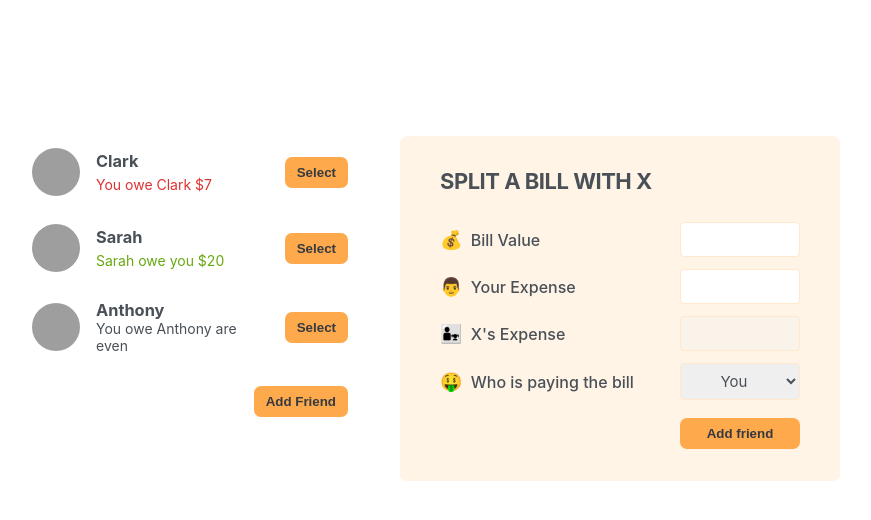
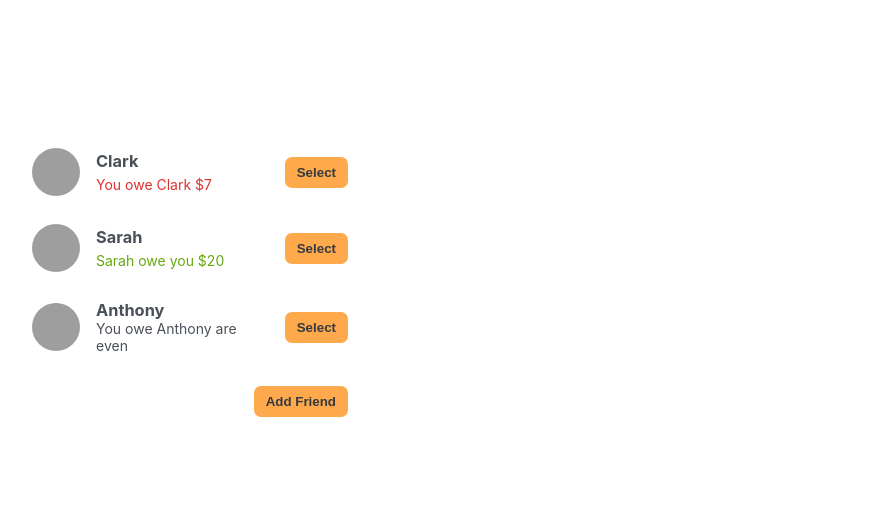
Before and after one commit to tushardongre1990/jonas-react, a React (Create React App) app: page / in a window 1280 px wide. Shown: the top 520 px of the page, without its empty margins (210-1081 px from the left). Built offline with nearby package versions, Linux system fonts and the light colour scheme; grey boxes are pictures that could not be loaded.

Commit message:
100. Selecting a Friend

```diff
--- a/src/App.js
+++ b/src/App.js
@@ -32,6 +32,7 @@
 function App() {
   const [friends, setFriends] = useState(initialFriends);
   const [showAddFriend, setShowAddFriend] = useState(false);
+  const [selectedFriend, setSelectedFriend] = useState(null);
 
   function handleShowAddFriend() {
     setShowAddFriend((show) => !show);
@@ -44,33 +45,53 @@
     setShowAddFriend(false);
   }
 
+  function handleSelection(friend) {
+    // setSelectedFriend(friend);
+    setSelectedFriend((curr) => (curr?.id === friend.id ? null : friend));
+
+    setShowAddFriend(false);
+  }
+
   return (
     <div className="app">
       <div className="sidebar">
-        <FriendList friends={friends} />
+        <FriendList
+          friends={friends}
+          onSelection={handleSelection}
+          selectedFriend={selectedFriend}
+        />
+
         {showAddFriend && <FormAddFriend onAddFriend={handleAddFriend} />}
+
         <Button onClick={handleShowAddFriend}>
           {showAddFriend ? "close" : "Add Friend"}
         </Button>
       </div>
-      <FormSplitBill />
+
+      {selectedFriend && <FormSplitBill selectedFriend={selectedFriend} />}
     </div>
   );
 }
 
-function FriendList({ friends }) {
+function FriendList({ friends, onSelection, selectedFriend }) {
   return (
     <ul>
       {friends.map((friend) => (
-        <Friend friend={friend} key={friend.id} />
+        <Friend
+          friend={friend}
+          key={friend.id}
+          onSelection={onSelection}
+          selectedFriend={selectedFriend}
+        />
       ))}
     </ul>
   );
 }
 
-function Friend({ friend }) {
+function Friend({ friend, onSelection, selectedFriend }) {
+  const isSelected = selectedFriend?.id === friend.id;
   return (
-    <li>
+    <li className={isSelected ? "selected" : ""}>
       <img src={friend.image} alt={friend.name} />
       <h3> {friend.name}</h3>
 
@@ -86,7 +107,9 @@
       )}
       {friend.balance === 0 && <p>You owe {friend.name} are even</p>}
 
-      <Button>Select</Button>
+      <Button onClick={() => onSelection(friend)}>
+        {isSelected ? "Close" : "Select"}
+      </Button>
     </li>
   );
 }
@@ -128,10 +151,10 @@
   );
 }
 
-function FormSplitBill() {
+function FormSplitBill({ selectedFriend }) {
   return (
     <form className="form-split-bill">
-      <h2>Split a bill with X</h2>
+      <h2>Split a bill with {selectedFriend.name}</h2>
 
       <label htmlFor="">💰 Bill Value</label>
       <input type="text" />
@@ -139,13 +162,13 @@
       <label htmlFor="">👨 Your Expense</label>
       <input type="text" />
 
-      <label htmlFor="">👨‍👧 X's Expense</label>
+      <label htmlFor="">👨‍👧 {selectedFriend.name}'s Expense</label>
       <input type="text" disabled />
 
       <label htmlFor="">🤑 Who is paying the bill</label>
       <select>
         <option value="user">You</option>
-        <option value="friend">X</option>
+        <option value="friend">{selectedFriend.name}</option>
       </select>
 
       <Button>Add friend</Button>
```
